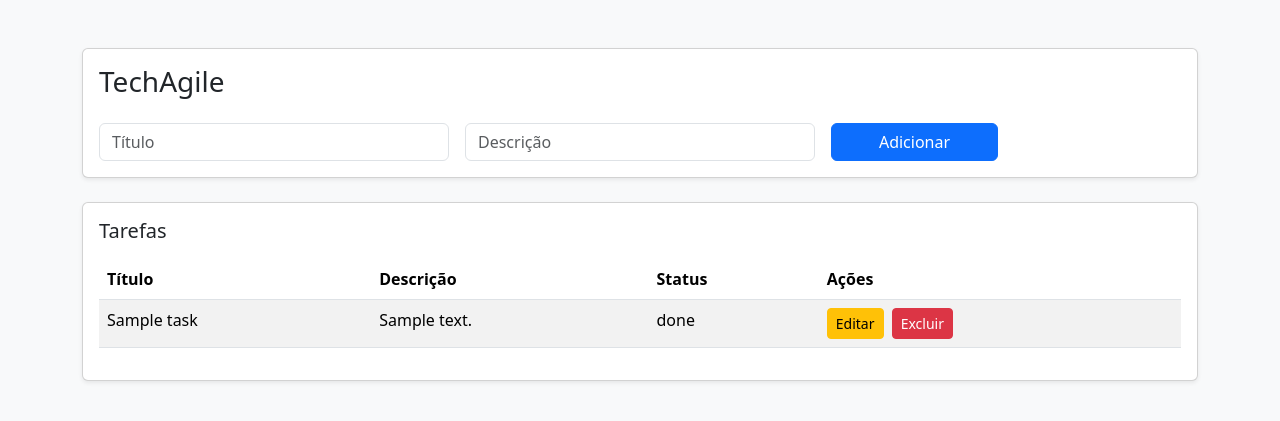
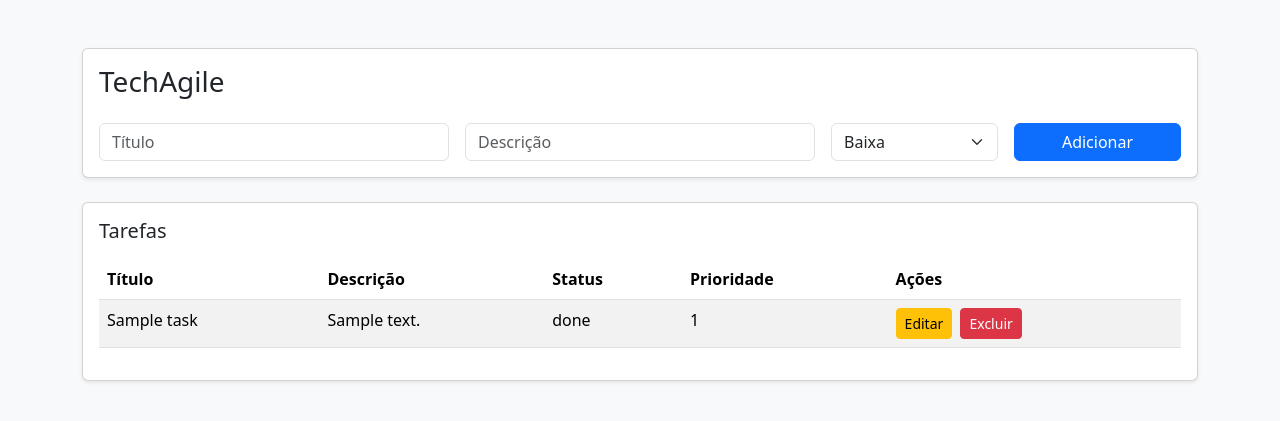
Before and after one commit to dekinaai/TechAgile, a Flask app: page / in a window 1280 px wide. Shown: the top 421 px of the page. Run offline with Flask 3, Linux system fonts and the light colour scheme; tables that the repository leaves empty hold one stand-in row (values such as "Sample post").

Commit message:
chore: simulação da mudança de escopo (adicionar campo priority e atualizar documentação)

```diff
--- a/src/app.py
+++ b/src/app.py
@@ -18,6 +18,7 @@ def list_tasks():
                 'title':        t.title,
                 'description':  t.description,
                 'status':       t.status,
+                'priority':     t.priority,
                 'created_at':   t.created_at.isoformat()
             } for t in tasks
              ]
@@ -31,7 +32,7 @@ def create_task():
     if not title:
         return jsonify({'error': 'title required'}), 400
     session = SessionLocal()
-    task = Task(title=title, description=data.get('description'))
+    task = Task(title=title, description=data.get('description'), priority=data.get('priority',3))
     session.add(task)
     session.commit()
     session.refresh(task)
@@ -49,6 +50,7 @@ def update_task(task_id):
     task.title =        data.get('title',        task.title)
     task.description =  data.get('description',  task.description)
     task.status =       data.get('status',       task.status)
+    task.priority =     data.get('priority',     task.priority)
     session.commit()
     session.close()
     return jsonify({'message': 'updated'}), 200
--- a/templates/index.html
+++ b/templates/index.html
@@ -27,6 +27,13 @@
                 <div class="col-md-4">
                     <input type="text" id="description" class="form-control" placeholder="Descrição">
                 </div>
+                <div class="col-md-2">
+                    <select id="priority" class="form-select">
+                        <option value="1">Alta</option>
+                        <option value="2">Média</option>
+                        <option value="3" selected>Baixa</option>
+                    </select>
+                </div>
                 <div class="col-md-2 d-grid">
                     <button type="submit" class="btn btn-primary">Adicionar</button>
                 </div>
@@ -45,6 +52,7 @@
                         <th>Título</th>
                         <th>Descrição</th>
                         <th>Status</th>
+                        <th>Prioridade</th>
                         <th>Ações</th>
                     </tr>
                 </thead>
@@ -69,15 +77,17 @@ async function loadTasks() {
             <td>${task.title}</td>
             <td>${task.description || ""}</td>
             <td>${task.status}</td>
+            <td>${task.priority}</td>
 	    <td>
     		<button class="btn btn-sm btn-warning me-1" onclick="editTask(${task.id})">
-    		    Editar
+        		Editar
     		</button>
     		<button class="btn btn-sm btn-danger" onclick="deleteTask(${task.id})">
-		    Excluir
-		</button>
+        		Excluir
+    		</button>
 	    </td>
-        `;
+
+		`;
 
         table.appendChild(row);
     });
@@ -94,6 +104,7 @@ document.getElementById("task-form").addEventListener("submit", async e => {
     const data = {
         title: document.getElementById("title").value,
         description: document.getElementById("description").value,
+        priority: parseInt(document.getElementById("priority").value)
     };
 
     if (editingId) {
@@ -131,6 +142,7 @@ async function editTask(id) {
 
     document.getElementById("title").value = task.title;
     document.getElementById("description").value = task.description || "";
+    document.getElementById("priority").value = task.priority;
 
     document.querySelector("#task-form button").textContent = "Atualizar";
 }
```
Also changed, not shown: README.md.
